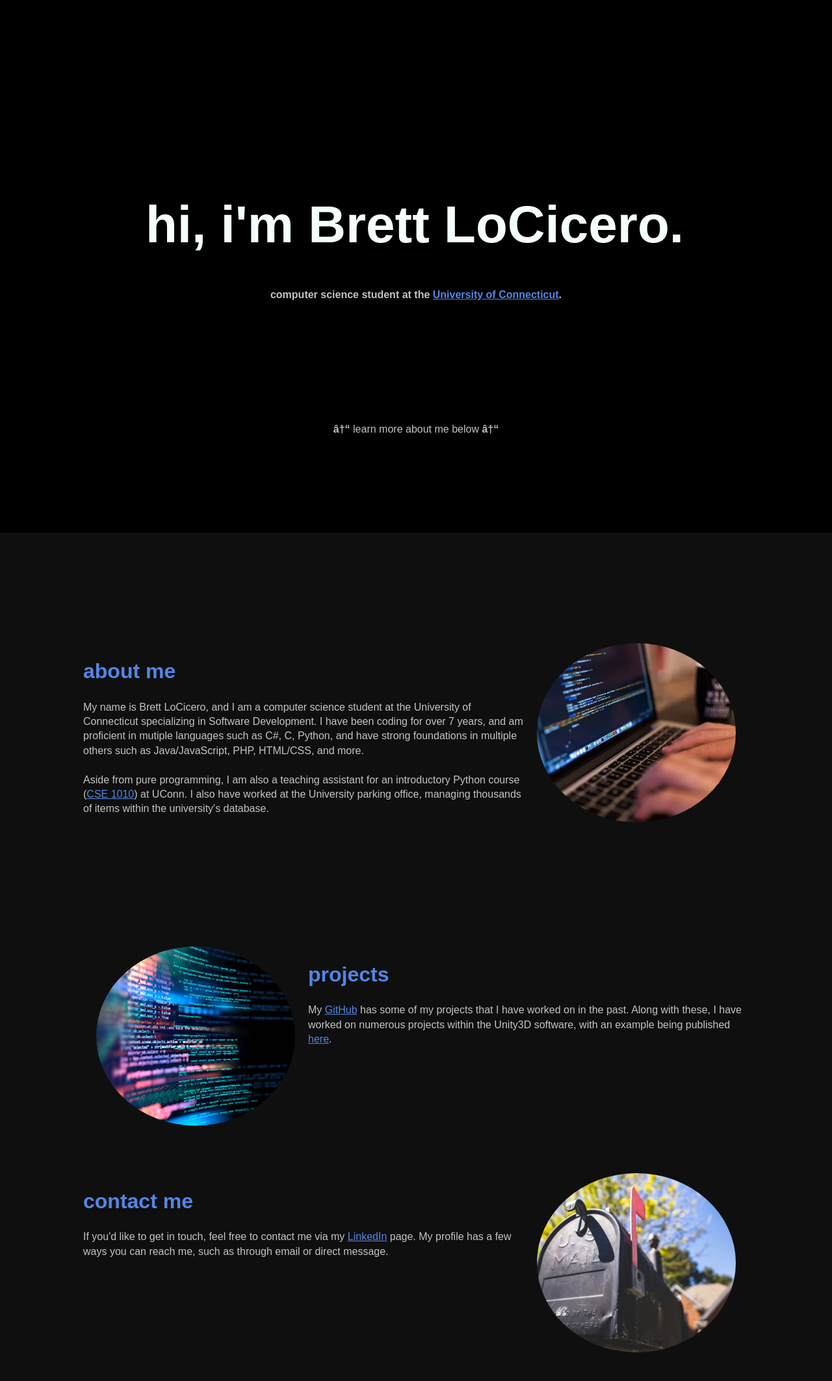
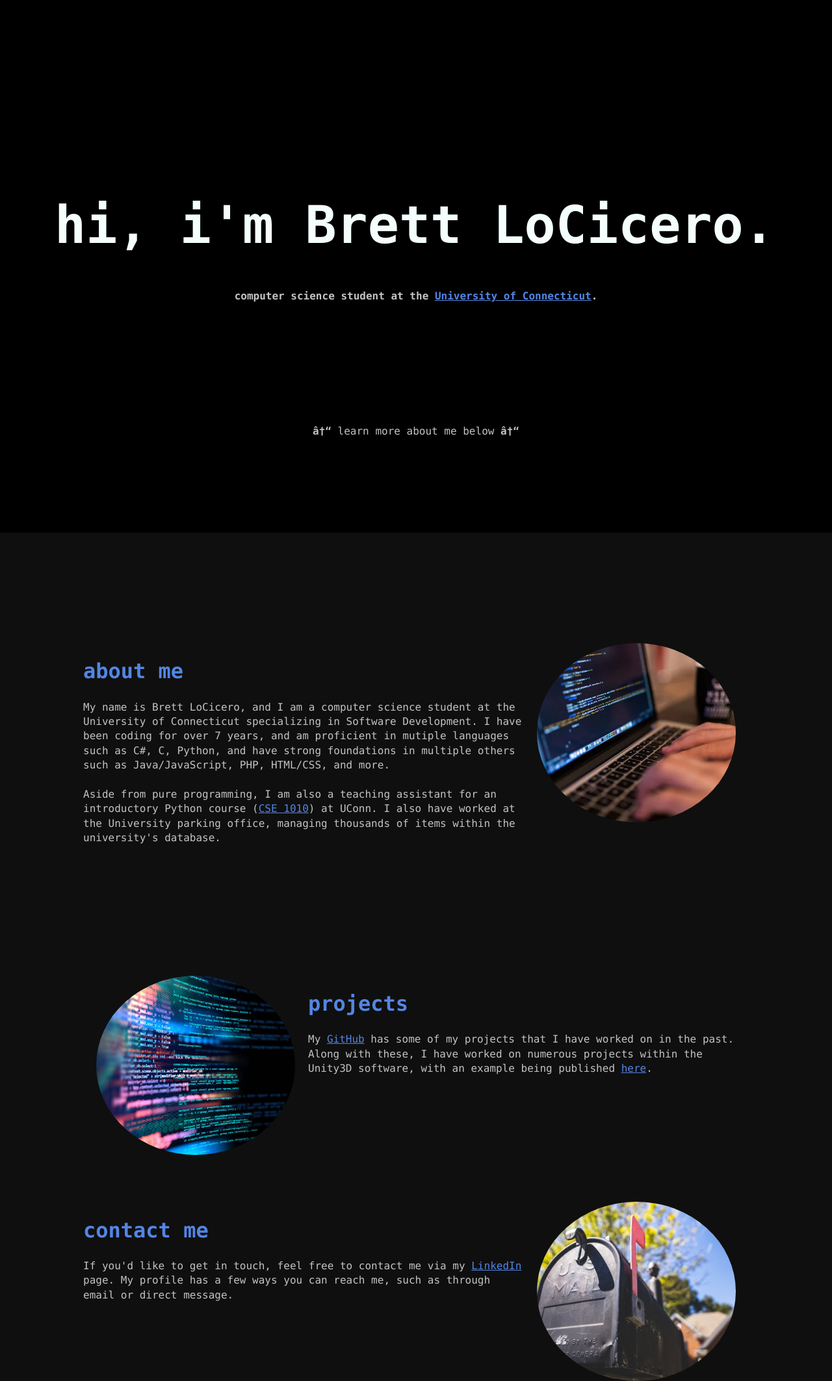
Before and after one commit to brettlocicero/brettlocicero.github.io, a PHP site: page / in a window 1280 px wide. Shown: the whole page at 65% size. Before the commit the page ends 2082 px from the top, so only its background shows below. Run offline with PHP 8.4, Linux system fonts and the light colour scheme; some web fonts are replaced.

Commit message:
Update styles.css

```diff
--- a/styles.css
+++ b/styles.css
@@ -2,7 +2,7 @@ body {
     background-color: rgb(15, 15, 15);
     height: 100%;
     margin: 0;
-    font-family: Arial;
+    font-family: Menlo,Monaco,Consolas,"Liberation Mono","Courier New",monospace;
 }
 
 a {
```
